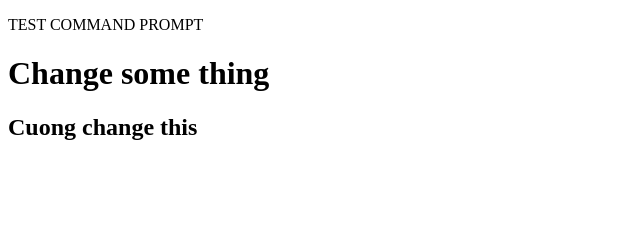
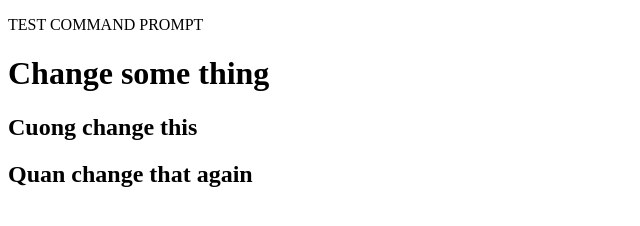
Before and after one commit to anguyenguy/testgithub, a plain HTML site: page index.html in a window 1280 px wide. Shown: the whole page, without its empty margins (0-640 px from the left). Drawn offline with Linux system fonts and the light colour scheme.

Commit message:
quan changed this again

```diff
--- a/index.html
+++ b/index.html
@@ -7,5 +7,6 @@
 	<p>TEST COMMAND PROMPT</p>
 	<h1>Change some thing</h1>
 	<h2> Cuong change this </h2>
+	<h2> Quan change that again</h2>
 </body>
 </html>
```
